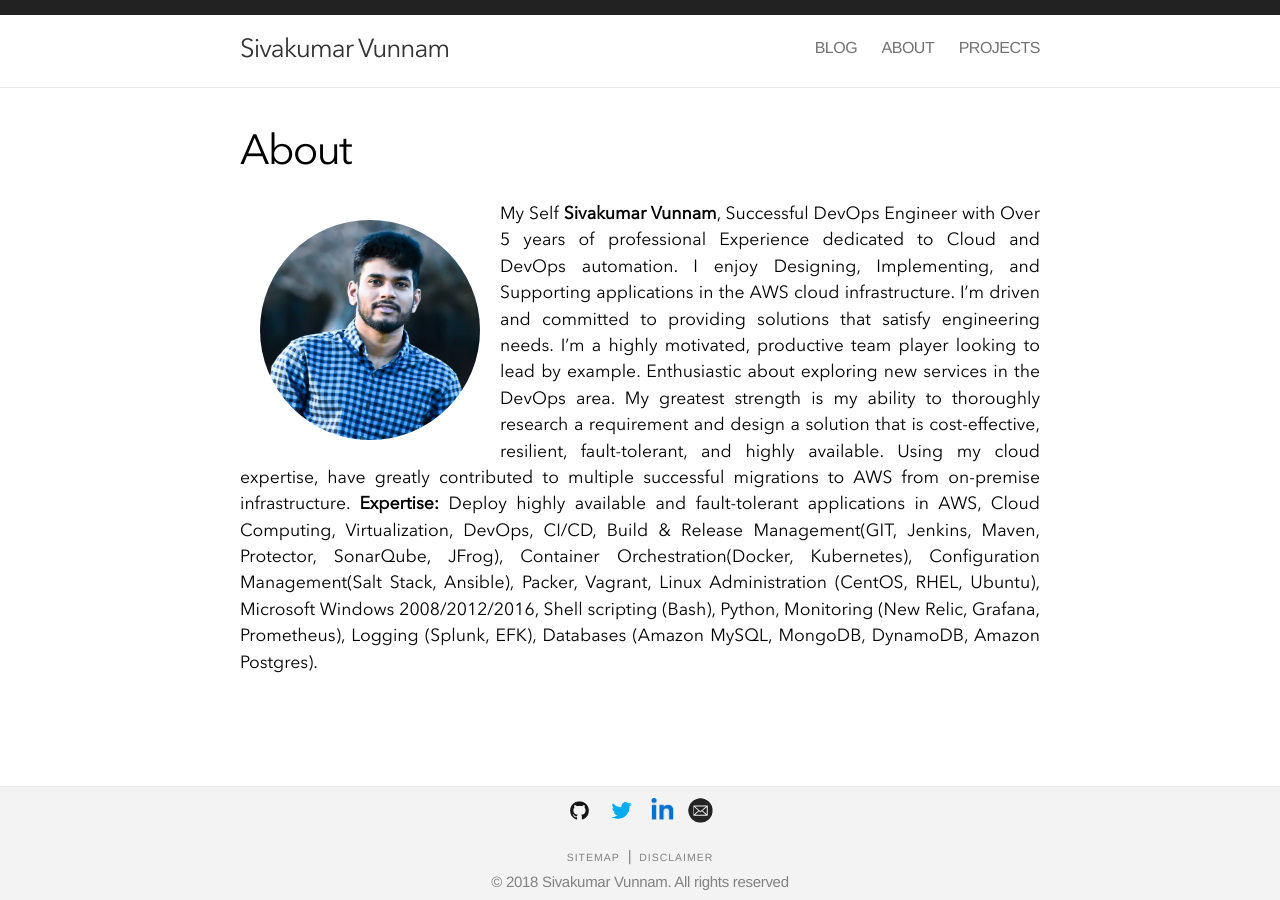
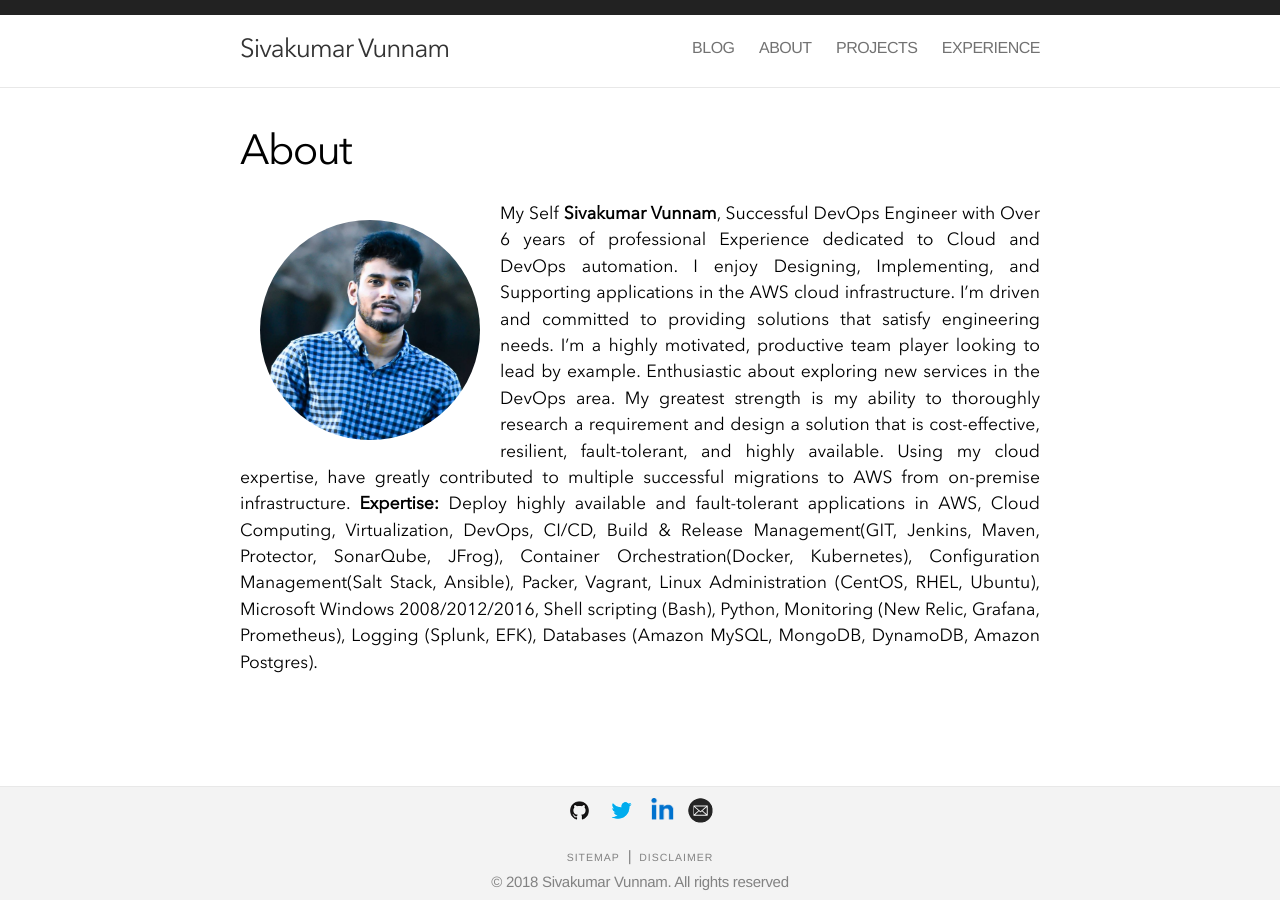
Before and after one commit to sivakumarvunnam/sivakumarvunnam.github.io, a Jekyll site: the page built from about.html, in a window 1280 px wide. Built offline with Jekyll 4.4.1, drawn with Linux system fonts in a browser that asks for light colours; nearby versions of some CDN libraries.

Commit message:
2021_Updates

```diff
--- a/_data/params.yml
+++ b/_data/params.yml
@@ -6,6 +6,7 @@
 about_url: /about/
 archive_url: /archive/
 projects_url: /projects/
+experience_url: /experience/
 ##contact_url: /contact/
 disclaimer_url: /disclaimer/
 resume_url: /resume.pdf
--- a/_includes/header.html
+++ b/_includes/header.html
@@ -9,6 +9,7 @@
           <a class = "page-link" href = "{{ site.data.params.archive_url }}">BLOG</a>
           <a class = "page-link" href = "{{ site.data.params.about_url }}">ABOUT</a>
           <a class = "page-link" href = "{{ site.data.params.projects_url }}">PROJECTS</a>
+          <a class = "page-link" href = "{{ site.data.params.projects_url }}">EXPERIENCE</a>
 
       </div>
     </nav>
--- a/about.html
+++ b/about.html
@@ -9,7 +9,7 @@
   </header>
   <div id = "profile"></div>
   <p style="text-align:justify;">
-  My Self <b>Sivakumar Vunnam</b>, Successful DevOps Engineer with Over 5 years of professional Experience dedicated to Cloud and DevOps automation. I enjoy Designing, Implementing, and Supporting applications in the AWS cloud infrastructure. I’m driven and committed to providing solutions that satisfy engineering needs. I’m a highly motivated, productive team player looking to lead by example. Enthusiastic about exploring new services in the DevOps area. My greatest strength is my ability to thoroughly research a requirement and design a solution that is cost-effective, resilient, fault-tolerant, and highly available. Using my cloud expertise, have greatly contributed to multiple successful migrations to AWS from on-premise infrastructure. <b>Expertise:</b> Deploy highly available and fault-tolerant applications in AWS, Cloud Computing, Virtualization, DevOps, CI/CD, Build & Release Management(GIT, Jenkins, Maven, Protector, SonarQube, JFrog), Container Orchestration(Docker, Kubernetes), Configuration Management(Salt Stack, Ansible), Packer, Vagrant, Linux Administration (CentOS, RHEL, Ubuntu), Microsoft Windows 2008/2012/2016, Shell scripting (Bash), Python, Monitoring (New Relic, Grafana, Prometheus), Logging (Splunk, EFK), Databases (Amazon MySQL, MongoDB, DynamoDB, Amazon Postgres).
+  My Self <b>Sivakumar Vunnam</b>, Successful DevOps Engineer with Over 6 years of professional Experience dedicated to Cloud and DevOps automation. I enjoy Designing, Implementing, and Supporting applications in the AWS cloud infrastructure. I’m driven and committed to providing solutions that satisfy engineering needs. I’m a highly motivated, productive team player looking to lead by example. Enthusiastic about exploring new services in the DevOps area. My greatest strength is my ability to thoroughly research a requirement and design a solution that is cost-effective, resilient, fault-tolerant, and highly available. Using my cloud expertise, have greatly contributed to multiple successful migrations to AWS from on-premise infrastructure. <b>Expertise:</b> Deploy highly available and fault-tolerant applications in AWS, Cloud Computing, Virtualization, DevOps, CI/CD, Build & Release Management(GIT, Jenkins, Maven, Protector, SonarQube, JFrog), Container Orchestration(Docker, Kubernetes), Configuration Management(Salt Stack, Ansible), Packer, Vagrant, Linux Administration (CentOS, RHEL, Ubuntu), Microsoft Windows 2008/2012/2016, Shell scripting (Bash), Python, Monitoring (New Relic, Grafana, Prometheus), Logging (Splunk, EFK), Databases (Amazon MySQL, MongoDB, DynamoDB, Amazon Postgres).
   </p>
 
 </div>
--- a/index.html
+++ b/index.html
@@ -12,6 +12,7 @@
     <a class = "home-links" href = "{{ site.data.params.archive_url }}">BLOG</a>
     <a class = "home-links" href = "{{ site.data.params.about_url }}">ABOUT</a>
     <a class = "home-links" href = "{{ site.data.params.projects_url }}">PROJECTS</a>
+    <a class = "home-links" href = "{{ site.data.params.experience_url }}">EXPERIENCE</a>
     <a class = "home-links" href = "{{ site.data.params.resume_url }}">RESUME</a>
   </div>
 
```
Also changed, not shown: experience.html (added, +47 -0 lines).
